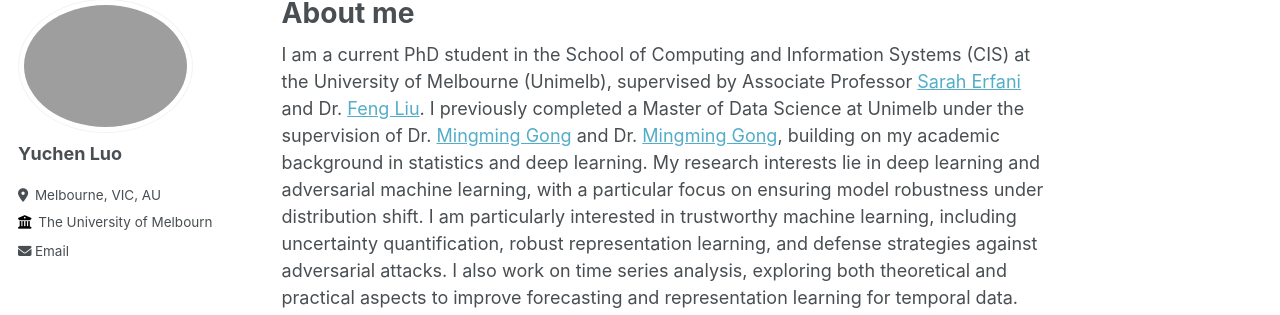
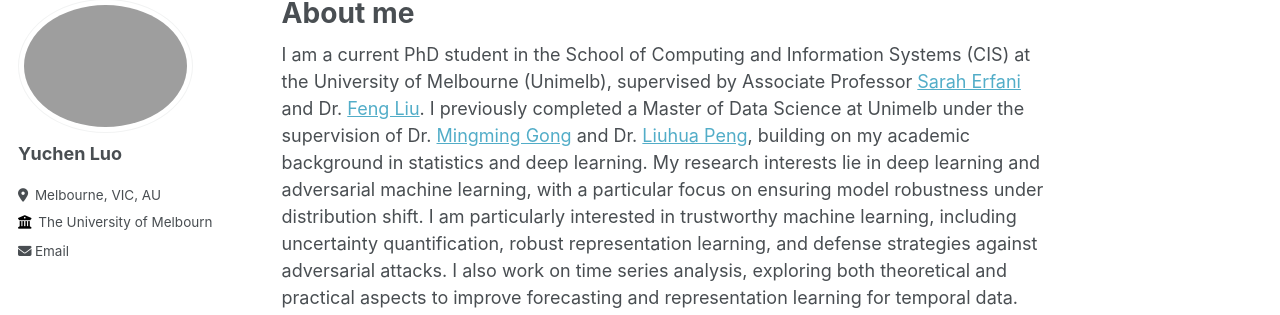
Before and after one commit to BlodyH/blodyh.github.io, a Jekyll site: the page built from _pages/about.md, in a window 1280 px wide and 948 px high. Shown: the part 107-422 px from the top of the window. Built offline with Jekyll 4.4.1, drawn with Linux system fonts in a browser that asks for light colours.

Commit message:
Update about.md

```diff
--- a/_pages/about.md
+++ b/_pages/about.md
@@ -8,4 +8,4 @@
   - /about.html
 ---
 
-I am a current PhD student in the School of Computing and Information Systems (CIS) at the University of Melbourne (Unimelb), supervised by Associate Professor [Sarah Erfani](https://people.eng.unimelb.edu.au/smonazam/) and Dr. [Feng Liu](https://fengliu90.github.io/). I previously completed a Master of Data Science at Unimelb under the supervision of Dr. [Mingming Gong](https://mingming-gong.github.io/) and Dr. [Mingming Gong](https://mingming-gong.github.io/), building on my academic background in statistics and deep learning. My research interests lie in deep learning and adversarial machine learning, with a particular focus on ensuring model robustness under distribution shift. I am particularly interested in trustworthy machine learning, including uncertainty quantification, robust representation learning, and defense strategies against adversarial attacks. I also work on time series analysis, exploring both theoretical and practical aspects to improve forecasting and representation learning for temporal data. Broadly, I aim to bridge statistical theory with modern machine learning to design models that are accurate, interpretable, and reliable in dynamic, real-world environments. Beyond research, I enjoy a wide range of sports, including basketball, badminton, karate, and hiking.
+I am a current PhD student in the School of Computing and Information Systems (CIS) at the University of Melbourne (Unimelb), supervised by Associate Professor [Sarah Erfani](https://people.eng.unimelb.edu.au/smonazam/) and Dr. [Feng Liu](https://fengliu90.github.io/). I previously completed a Master of Data Science at Unimelb under the supervision of Dr. [Mingming Gong](https://mingming-gong.github.io/) and Dr. [Liuhua Peng]([https://mingming-gong.github.io/](https://sites.google.com/view/liuhua-peng)), building on my academic background in statistics and deep learning. My research interests lie in deep learning and adversarial machine learning, with a particular focus on ensuring model robustness under distribution shift. I am particularly interested in trustworthy machine learning, including uncertainty quantification, robust representation learning, and defense strategies against adversarial attacks. I also work on time series analysis, exploring both theoretical and practical aspects to improve forecasting and representation learning for temporal data. Broadly, I aim to bridge statistical theory with modern machine learning to design models that are accurate, interpretable, and reliable in dynamic, real-world environments. Beyond research, I enjoy a wide range of sports, including basketball, badminton, karate, and hiking.
```
